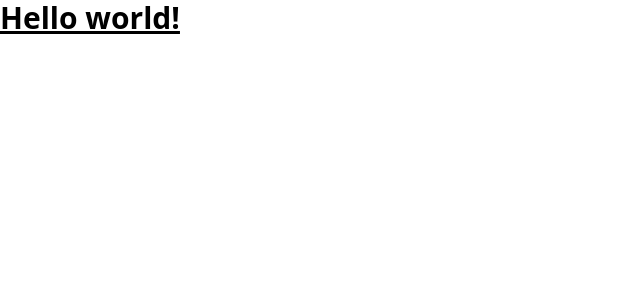
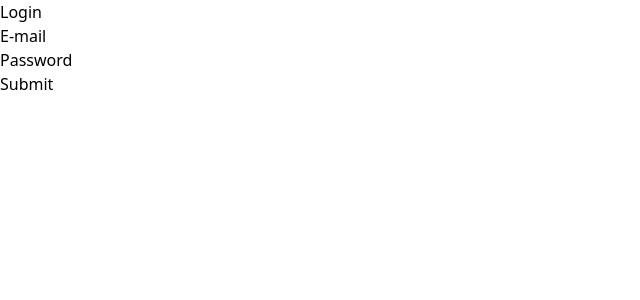
Before and after one commit to HenryArasaki/to-do-fullstack-front-ts, a React (Vite) app: page / in a window 1280 px wide. Shown: the top 300 px of the page, without its empty margins (0-640 px from the left). Built offline with nearby package versions, Linux system fonts and the light colour scheme.

Commit message:
Add files via upload

```diff
--- a/package.json
+++ b/package.json
@@ -10,6 +10,7 @@
   },
   "dependencies": {
     "autoprefixer": "^10.4.13",
+    "axios": "^1.2.6",
     "postcss": "^8.4.21",
     "react": "^18.2.0",
     "react-dom": "^18.2.0",
--- a/src/App.tsx
+++ b/src/App.tsx
@@ -1,11 +1,10 @@
 import { useState } from 'react'
+import SignIn from './pages/SignIn'
 
 function App() {
 
   return (
-    <h1 className="text-3xl font-bold underline">
-      Hello world!
-    </h1>
+    <SignIn/>
   )
 }
 
--- /dev/null
+++ b/src/hooks/auth.tsx
@@ -0,0 +1,61 @@
+import { createContext,useContext,useState,useEffect } from "react";
+
+import { api } from "../service/api";
+
+export const AuthContext = createContext({})
+
+
+
+function AuthProvider({children}:{children:JSX.Element}){
+    const [data,setData] = useState({})
+
+    async function signIn({email,password}:{email:string,password:string}) {
+        try{
+            const response = await api.post("/api/login",{email,password})
+            const {user,authJwtToken} = response.data
+
+            localStorage.setItem("@todo:user",JSON.stringify(user))
+            localStorage.setItem("@todo:token",authJwtToken)
+
+            api.defaults.headers.common["Authorization"] = `Bearer ${authJwtToken}`
+            setData({user,authJwtToken})
+        }
+        catch(error:any){
+            alert(error.response.data.message)
+        }
+    }
+
+    function signOut(){
+        localStorage.removeItem("@todo:user")
+        localStorage.removeItem("@todo:token")
+
+        setData({})
+    }
+
+    useEffect(()=>{
+        const token = localStorage.getItem("@todo:token")
+        const user = localStorage.getItem("@todo:user")
+
+        if(token && user){
+            api.defaults.headers.common["Authorization"] = `Bearer ${token}`
+
+            setData({
+                token,
+                user:JSON.parse(user)
+            })
+        }
+    },[])
+
+    return(<AuthContext.Provider value={{signIn,user:data.user,signOut}}>
+    {children}
+    </AuthContext.Provider>)
+
+}
+
+function useAuth(){
+    const context = useContext(AuthContext)
+
+    return context
+}
+
+export {AuthProvider, useAuth}
--- /dev/null
+++ b/src/pages/SignIn.tsx
@@ -0,0 +1,29 @@
+import React, { useState } from "react"
+import { api } from "../service/api"
+
+export default function SignIn(){
+    const [email,setEmail] = useState("")
+    const [password,setPassword] = useState("")
+
+    async function handleSubmit(e:React.SyntheticEvent){
+        e.preventDefault()
+        api.post("/api/login",{email,password})
+    }
+
+    return(
+        <div>
+            <h2>Login</h2>
+            <form onSubmit={handleSubmit}>
+                <div>
+                    <label htmlFor="email">E-mail</label>
+                    <input type="email" id ="email" name="email" value={email} onChange={(e)=>setEmail(e.target.value)} />
+                </div>
+                <div>
+                    <label htmlFor="password">Password</label>
+                    <input type="password" name="password" id="password" value={password} onChange={(e)=>setPassword(e.target.value)}/>
+                </div>
+                <button>Submit</button>
+            </form>
+        </div>
+    )
+}
--- /dev/null
+++ b/src/pages/SignUp.tsx
@@ -0,0 +1,24 @@
+
+
+export default function SignUp(){
+
+    return(
+        <div>
+            <h2>SignUp</h2>
+            <form>
+                <div>
+                    <label htmlFor="email">E-mail</label>
+                    <input type="email" id ="email" name="email" />
+                </div>
+                <div>
+                    <label htmlFor="password">Password</label>
+                    <input type="password" name="password" id="password" />
+                </div>
+                <div>
+                    <label htmlFor="confirmPassword">Confirm Password</label>
+                    <input type="password" name="confirmPassword" id="confirmPassword" />
+                </div>
+            </form>
+        </div>
+    )
+}
--- /dev/null
+++ b/src/service/api.ts
@@ -0,0 +1,5 @@
+import axios from "axios"
+
+export const api = axios.create({
+    baseURL:"http://localhost:9000"
+})
```
Also changed, not shown: 1 other file (tests, documents, lock files or other folders).
